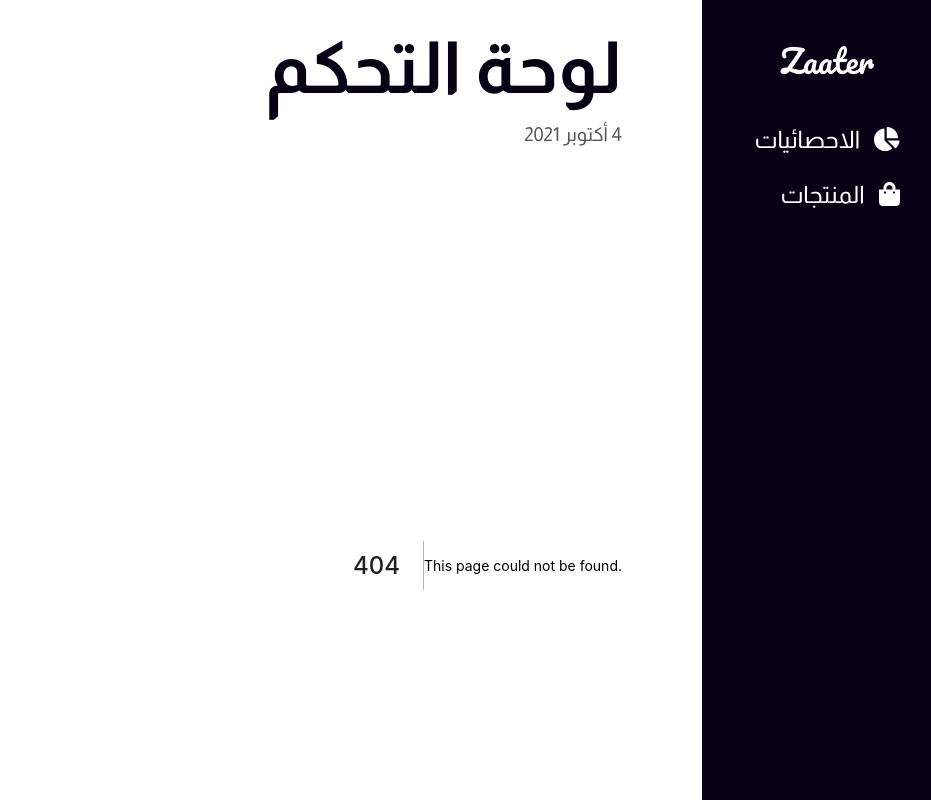
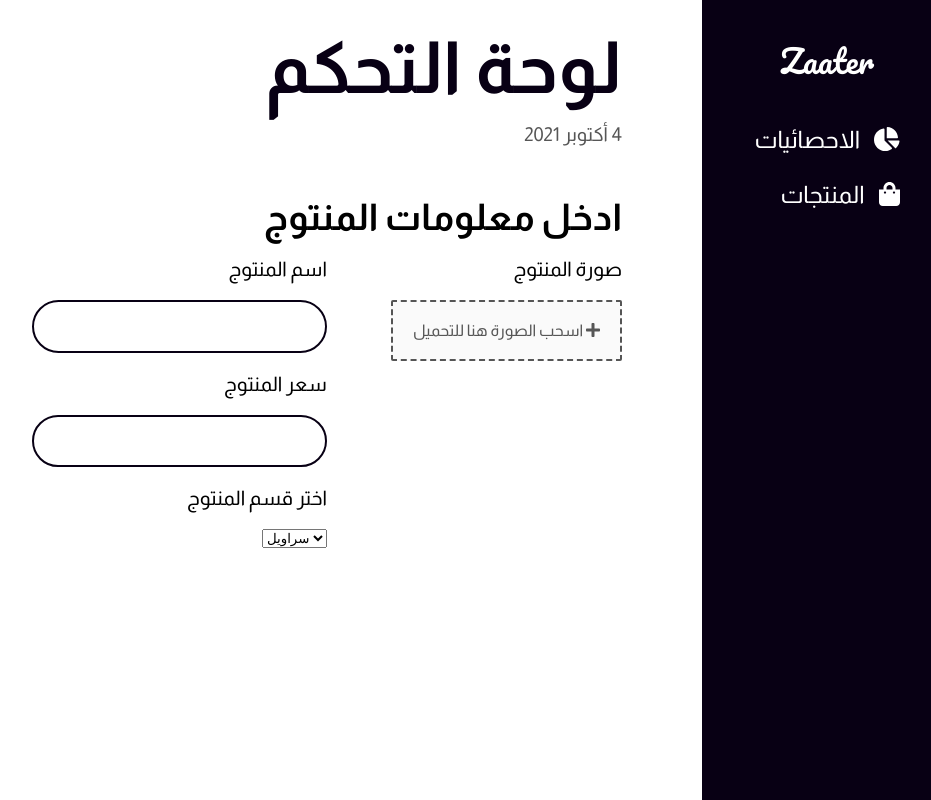
Before and after one commit to MrChaker/Zaater-shop, a Next.js app: page /admin/AddProduct in a window 1280 px wide. Before the commit this address had no page. Shown: the top 800 px of the page, without its empty margins (328-1259 px from the left). Built offline with nearby package versions, Linux system fonts and the light colour scheme.

Commit message:
Store media

```diff
--- /dev/null
+++ b/components/ImageUpload/Uploader.js
@@ -0,0 +1,45 @@
+import { FontAwesomeIcon } from '@fortawesome/react-fontawesome';
+import React, {useCallback, useMemo} from 'react'
+import {useDropzone} from 'react-dropzone'
+
+function Uploader() {
+  const onDrop = useCallback(acceptedFiles => {
+    // Do something with the files
+  }, [])
+  const {getRootProps, getInputProps, isDragActive} = useDropzone({onDrop});
+  const baseStyle = {
+    flex: 1,
+    display: 'flex',
+    flexDirection: 'column',
+    alignItems: 'center',
+    padding: '20px',
+    borderWidth: 2,
+    borderRadius: 2,
+    borderColor: 'var(--txt-grey)',
+    borderStyle: 'dashed',
+    backgroundColor: '#fafafa',
+    color: 'var(--txt-grey)',
+    outline: 'none',
+    cursor: 'pointer',
+    transition: 'border .24s ease-in-out'
+  };
+  /* const style = useMemo(() => ({
+    ...baseStyle,
+    ...(isDragActive ? activeStyle : {}),
+    ...(isDragAccept ? acceptStyle : {}),
+    ...(isDragReject ? rejectStyle : {})
+  }), [
+    isDragActive,
+    isDragReject,
+    isDragAccept
+  ]); */
+  return (
+    <div {...getRootProps({style: baseStyle})}>
+      <input {...getInputProps()} />
+
+          <p>اسحب الصورة هنا للتحميل    <FontAwesomeIcon icon='plus'/></p>
+
+    </div>
+  )
+}
+export default Uploader;
--- a/components/commun/Button.jsx
+++ b/components/commun/Button.jsx
@@ -42,7 +42,7 @@ const Button = (props) => {
         setRerender(true)
     }, [])
     return (
-        <Button normal={props.normal ? 'true': false}>
+        <Button normal={props.normal ? 'true': false} onClick={props.onClick}>
             {props.icon}
             {props.text}
             {props.righticon}
--- a/package.json
+++ b/package.json
@@ -26,6 +26,7 @@
     "next": "^12.0.1",
     "react": "^17.0.2",
     "react-dom": "^17.0.2",
+    "react-dropzone": "^11.4.2",
     "react-scripts": "4.0.3",
     "recharts": "^2.1.6",
     "styled-components": "^5.3.0",
--- /dev/null
+++ b/pages/admin/AddProduct.js
@@ -0,0 +1,30 @@
+import Uploader from "../../components/ImageUpload/Uploader";
+
+const NewProduct = () => {
+    return (
+        <>
+        <h3>ادخل معلومات المنتوج</h3>
+        <div className="new_product">
+            <form >
+                <div className="product_form">
+                    <label htmlFor="product-name">اسم المنتوج</label>
+                    <input type="text" name="product-name" />
+                    <label htmlFor="product-price">سعر المنتوج</label>
+                    <input type="text" name="product-price" />
+                    <label htmlFor="product-category">اختر قسم المنتوج</label>
+                    <select name="product-category" id="">
+                        <option value="Pants">سراويل</option>
+                    </select>
+                </div>
+                <div className="image_form">
+                    <label htmlFor="product-name">صورة المنتوج</label>
+                    <Uploader/>
+                </div>
+            </form>
+
+        </div>
+        </>
+     );
+}
+
+export default NewProduct;
--- a/pages/admin/index.js
+++ b/pages/admin/index.js
@@ -25,7 +25,7 @@ const Admin = () => {
                     <div className="stat_value">45</div>
                 </div>
             </div>
-            <h2>المدخول</h2>
+            <h3>المدخول</h3>
             <div className="stat_chart">
                 <Sales/>
             </div>
--- a/styles/Admin.css
+++ b/styles/Admin.css
@@ -75,7 +75,7 @@
 .stat_card .stat_value{
     font-family: 'Quicksand', sans-serif;
 }
-.dashboard h2:nth-child(2n){
+.dashboard h3{
     font-size: 2.3em;
     margin-top: 2rem;
 }
@@ -132,7 +132,33 @@
     font-size: 1em;
     grid-template-columns: repeat(4, 1fr);
 }
+/* form */
 
+.new_product{
+    width: 600px;
+}
+.new_product form{
+    display: flex;
+    justify-content: flex-end;
+    gap: 4rem;
+}
+.new_product input,
+.new_product label{
+    display: block;
+    font-size: 1.25em;
+    margin-left: auto;
+    margin-bottom: 20px;
+
+}
+.new_product input{
+    text-align: end;
+    padding: 0.8rem;
+    border-radius: 200px;
+    border: 2px solid var(--pri-theme-dark);
+}
+
+
+/* medias */
 @media screen and (max-width: 1130px ) {
   .admin_card_cont{
     grid-template-columns: repeat(3, 1fr);
--- a/styles/store.css
+++ b/styles/store.css
@@ -100,7 +100,7 @@
     height: 70px;
     border: 2px solid var(--pri-theme);
     border-radius: 5px;
-    width: 24.3%;
+    width: 250px;
     font-size: 1.5rem;
 }
 .burger{
@@ -146,3 +146,13 @@
        display: block;
    }
 }
+@media  screen and (max-width : 500px ) {
+    .OrderBy{
+        flex-direction: column;
+        margin: 12px 0;
+    }
+    .OrderBy select{
+        width: 100%;
+        margin-bottom: 12px;
+    }
+}
```
Also changed, not shown: pages/admin/products.js (+9 -0 lines), 1 other file (tests, documents, lock files or other folders).
